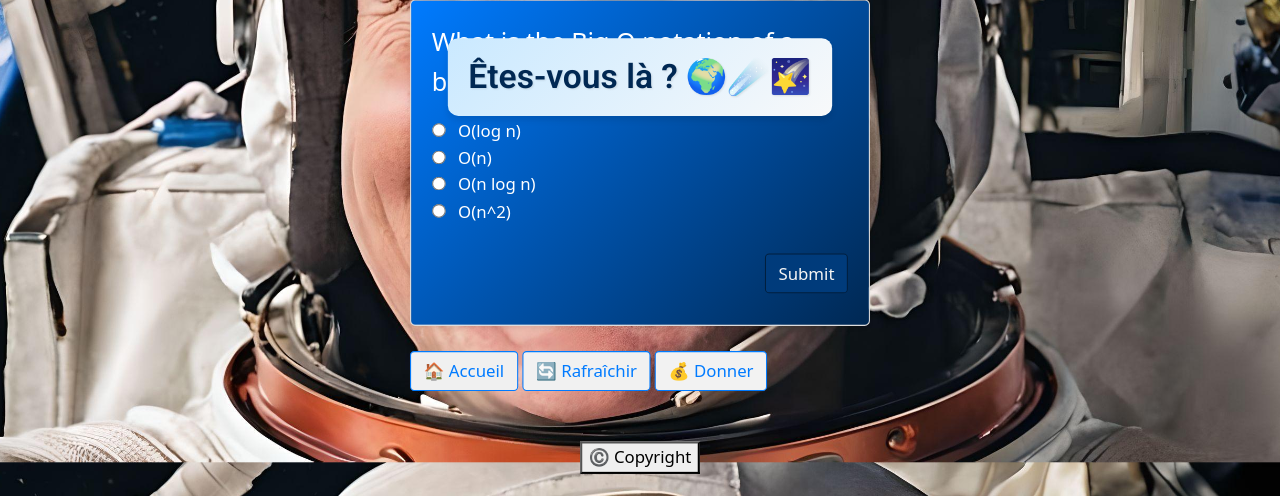
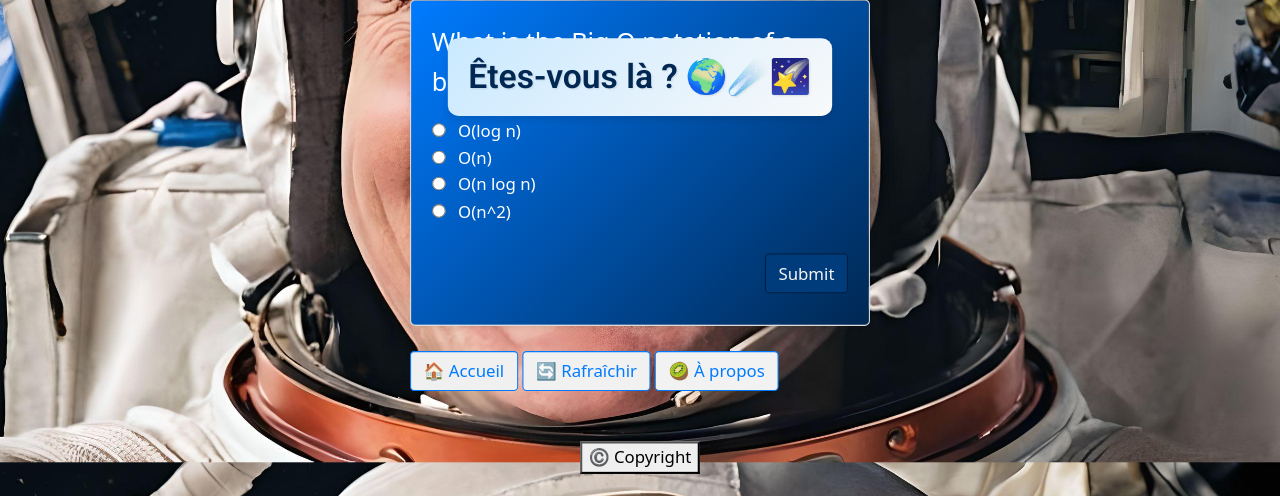
Before and after one commit to Kvnbbg/shiny-dollop, a Flask app: page /quiz in a window 1280 px wide. Shown: the part 324-820 px from the top of the page. Run offline with Flask 3, Linux system fonts and the light colour scheme; some libraries are stand-ins or nearby versions.

Commit message:
Update quiz.html

```diff
--- a/app/templates/quiz.html
+++ b/app/templates/quiz.html
@@ -129,7 +129,7 @@
           href="{{ url_for('main.donate') }}"
           class="btn btn-outline-secondary ms-2"
           style="background-color: #f2f2f2"
-          >{{ "💰 Donate" if session['lang'] == 'en' else "💰 Donner" }}</a
+          >{{ "🥝 About" if session['lang'] == 'en' else "🥝 À propos" }}</a
         >
         <!-- <div onclick="window.location.href='{{ url_for('main.feedback') }}'" class="btn btn-outline-secondary ms-2">{{ "Feedback" if session['lang'] == 'en' else "Feedback" }}</div>-->
         <!--
```
